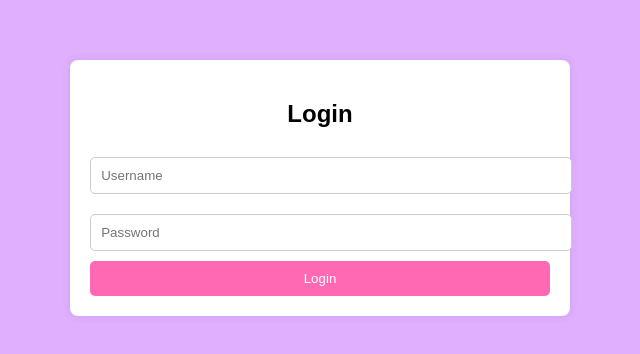
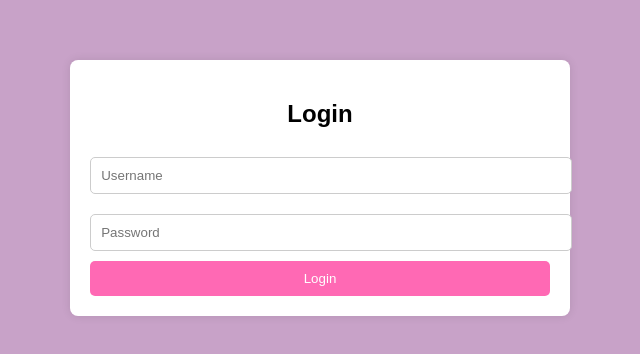
Before and after one commit to Nabs-1/jan_2025, a plain HTML site: page index.html in a window 1280 px wide. Shown: the part 220-574 px from the top of the page, without its empty margins (320-960 px from the left). Drawn offline with Linux system fonts and the light colour scheme.

Commit message:
Background color to Lilac

```diff
--- a/index.html
+++ b/index.html
@@ -11,7 +11,7 @@
             justify-content: center;
             align-items: center;
             height: 100vh;
-            background-color: #E0B0FF;
+            background-color: #C8A2C8;
         }
         .login-container {
             background: white;
```
